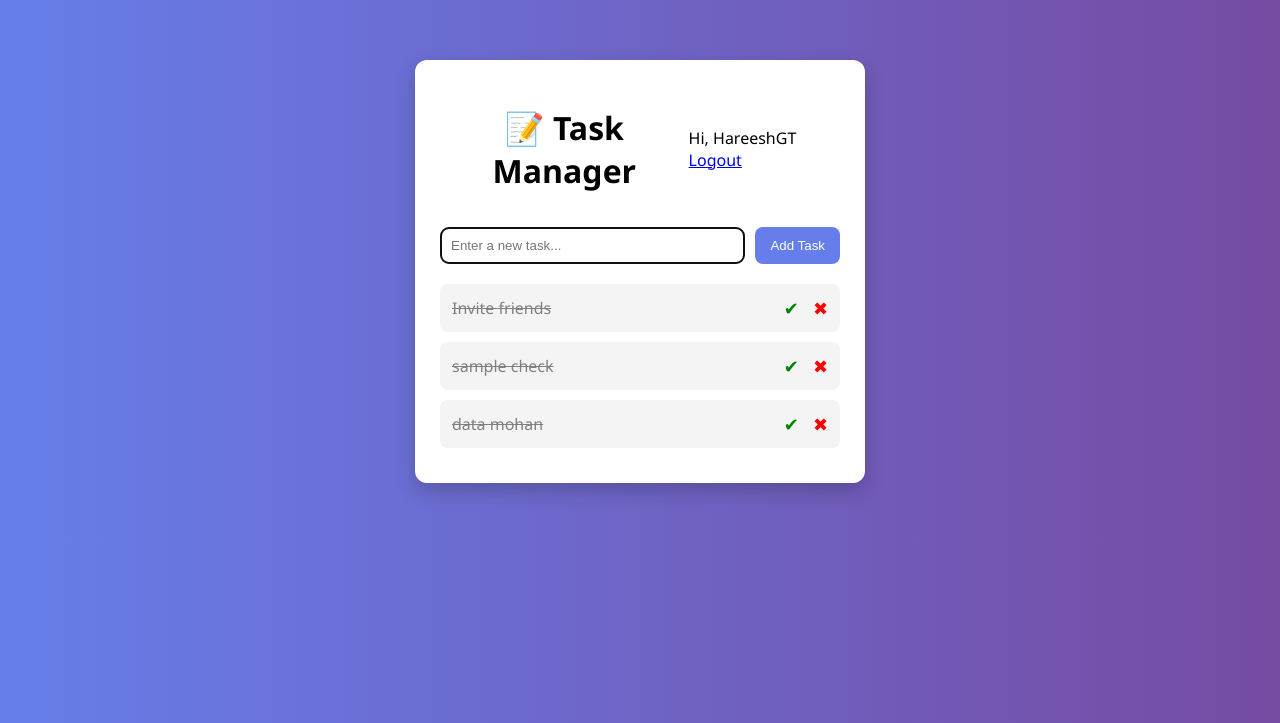
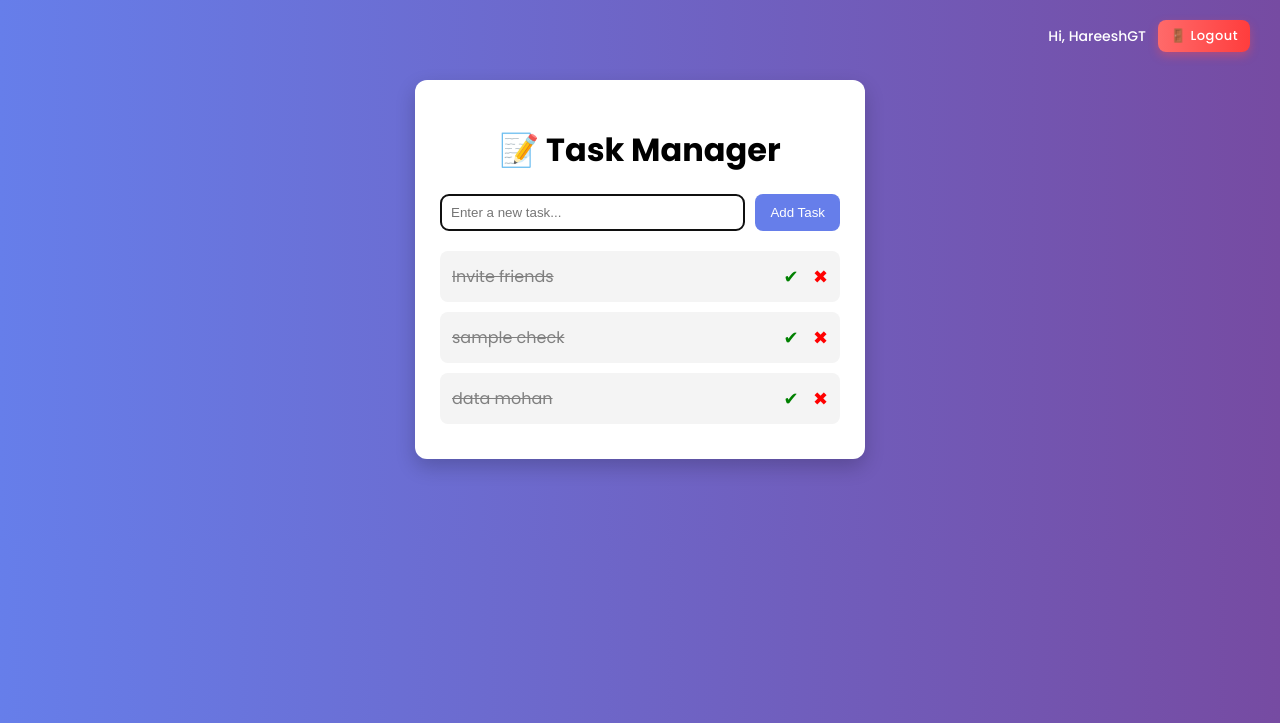
Before and after one commit to HareeshGT/TaskManager, a Flask app: page / in a window 1280 px wide. Shown: the top 723 px of the page. Run offline with Flask 3, Linux system fonts and the light colour scheme; a user stored in the database is signed in; data comes from the database, SQL or seed files in the repository; both versions use the stored data as it was after the commit.

Commit message:
logout btn placement

```diff
--- a/app.py
+++ b/app.py
@@ -99,7 +99,7 @@ def login():
 
         if user and check_password_hash(user[2], password):
             session['user_id'] = user[0]
-            session['username'] = user[1]
+            session['username'] = username
             return redirect('/')
         else:
             flash("Invalid username or password")
--- a/static/style.css
+++ b/static/style.css
@@ -1,24 +1,70 @@
+@import url('https://fonts.googleapis.com/css2?family=Poppins:ital,wght@0,100;0,200;0,300;0,400;0,500;0,600;0,700;0,800;0,900;1,100;1,200;1,300;1,400;1,500;1,600;1,700;1,800;1,900&display=swap');
+
+/* 🌍 Base */
 body {
-    font-family: 'Segoe UI', sans-serif;
+    font-family: 'Poppins', 'Segoe UI', sans-serif;
     background: linear-gradient(to right, #667eea, #764ba2);
     margin: 0;
     padding: 0;
 }
 
+/* 🌐 Topbar (outside container, top-right) */
+.topbar-global {
+    position: fixed;
+    top: 20px;
+    right: 30px;
+    z-index: 1000;
+}
+
+.topbar-content {
+    display: flex;
+    align-items: center;
+    gap: 12px;
+}
+
+.username {
+    font-size: 14px;
+    color: white;
+    font-weight: 500;
+}
+
+/* 🚪 Logout Button */
+.logout-btn {
+    padding: 6px 12px;
+    border-radius: 8px;
+    text-decoration: none;
+    font-size: 13px;
+    font-weight: 500;
+    color: white;
+    background: linear-gradient(to right, #ff6a6a, #ff3d3d);
+    transition: 0.3s ease;
+    box-shadow: 0px 4px 10px rgba(255, 77, 77, 0.4);
+    letter-spacing: 0.5px;
+}
+
+.logout-btn:hover {
+    transform: translateY(-1px);
+    background: linear-gradient(to right, #ff4d4d, #e60000);
+    box-shadow: 0px 6px 14px rgba(255, 77, 77, 0.6);
+}
+
+/* 📦 Main Container */
 .container {
     width: 400px;
-    margin: 60px auto;
+    margin: 80px auto;
     background: white;
     padding: 25px;
     border-radius: 12px;
     box-shadow: 0px 8px 20px rgba(0,0,0,0.2);
 }
 
+/* 📝 Title */
 h1 {
     text-align: center;
     margin-bottom: 20px;
 }
 
+/* ➕ Task Form */
 .task-form {
     display: flex;
     gap: 10px;
@@ -44,6 +90,7 @@ h1 {
     background: #5a67d8;
 }
 
+/* 📋 Task List */
 .task-list {
     margin-top: 20px;
 }
@@ -72,6 +119,7 @@ h1 {
     color: gray;
 }
 
+/* ✔ ✖ Actions */
 .actions a {
     margin-left: 10px;
     text-decoration: none;
@@ -86,8 +134,18 @@ h1 {
     color: red;
 }
 
+/* 💬 Messages */
+.flash-msg {
+    color: red;
+    text-align: center;
+}
 
-/* 🔐 Auth Pages (Login / Signup) */
+.empty-msg {
+    text-align: center;
+    color: gray;
+}
+
+/* 🔐 Auth Pages */
 .auth-container {
     width: 350px;
     margin: 100px auto;
@@ -102,7 +160,6 @@ h1 {
     margin-bottom: 20px;
 }
 
-/* Inputs */
 .auth-container input {
     width: 90%;
     padding: 10px;
@@ -111,7 +168,6 @@ h1 {
     border: 1px solid #ccc;
 }
 
-/* Button */
 .auth-container button {
     width: 100%;
     padding: 10px;
@@ -126,18 +182,9 @@ h1 {
     background: #5a67d8;
 }
 
-/* Links */
 .auth-container a {
     display: block;
     margin-top: 10px;
     text-decoration: none;
     color: #667eea;
 }
-
-/* ✨ Optional: top bar */
-.topbar {
-    display: flex;
-    justify-content: space-between;
-    align-items: center;
-    margin-bottom: 15px;
-}
--- a/templates/index.html
+++ b/templates/index.html
@@ -6,21 +6,23 @@
 </head>
 <body>
 
+<!-- 🔝 Top Bar (OUTSIDE container) -->
+<div class="topbar-global">
+    <div class="topbar-content">
+        <span class="username">Hi, {{ session.get('username', 'User') }}</span>
+        <a href="/logout" class="logout-btn">🚪 Logout</a>
+    </div>
+</div>
+
+<!-- 📦 Main Card -->
 <div class="container">
 
-    <!-- 🔝 Top Bar -->
-    <div class="topbar">
-        <h1>📝 Task Manager</h1>
-        <div>
-            <span>Hi, {{ session.get('username', 'User') }}</span>
-            <a href="/logout">Logout</a>
-        </div>
-    </div>
+    <h1>📝 Task Manager</h1>
 
     <!-- 💬 Flash Messages -->
     {% with messages = get_flashed_messages() %}
       {% if messages %}
-        <div style="color:red; text-align:center;">
+        <div class="flash-msg">
           {% for msg in messages %}
             <p>{{ msg }}</p>
           {% endfor %}
@@ -38,7 +40,7 @@
     <div class="task-list">
 
         {% if tasks|length == 0 %}
-            <p style="text-align:center; color:gray;">No tasks yet. Add one 🚀</p>
+            <p class="empty-msg">No tasks yet. Add one 🚀</p>
         {% endif %}
 
         {% for task in tasks %}
```
Also changed, not shown: database.db.
